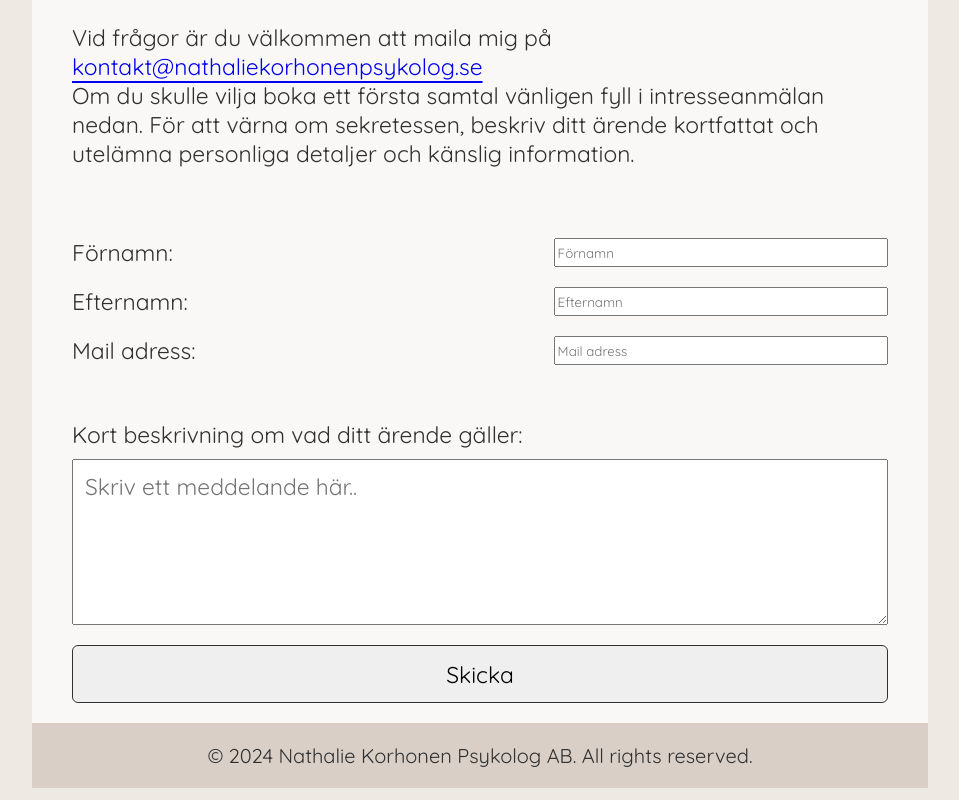
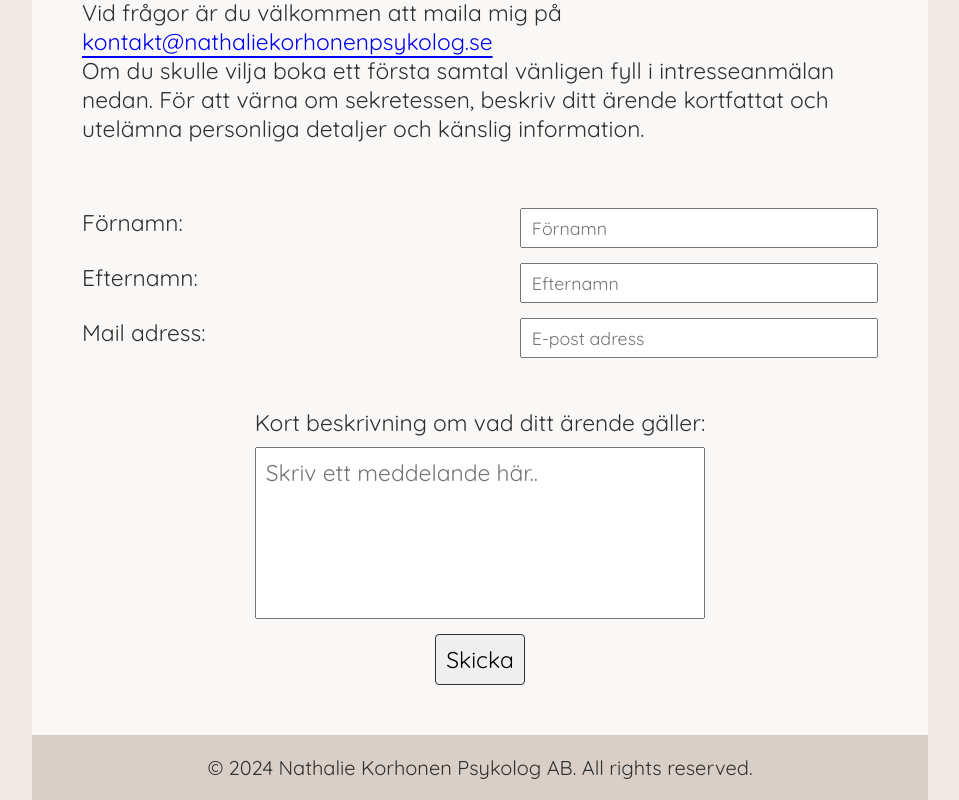
Before and after one commit to DzengiZp/nk-psykolog-ab, a Next.js app in the folder next/: page / in a window 1280 px wide. Shown: the part 3862-4662 px from the top of the page, without its empty margins (160-1119 px from the left). Built offline with nearby package versions, Linux system fonts and the light colour scheme.

Commit message:
Refactor form component to manage state and improve styling for responsiveness

```diff
--- a/next/src/app/page.module.css
+++ b/next/src/app/page.module.css
@@ -54,5 +54,4 @@
 .formSectionContainer {
 	color: var(--text-black);
 	gap: 2rem;
-	font-size: clamp(1.8rem, 1vw + 1rem, 2.6rem);
 }
--- a/next/src/components/form/Form.tsx
+++ b/next/src/components/form/Form.tsx
@@ -1,11 +1,41 @@
 'use client';
 
-import React from 'react';
+import React, { ChangeEvent, useState } from 'react';
 import styles from './form.module.css';
 
+type FormInputInformation = {
+	firstName: string;
+	lastName: string;
+	emailAddress: string;
+	message: string;
+};
+
 export default function Form() {
+	const [formInformation, setFormInformation] = useState<FormInputInformation>({
+		firstName: '',
+		lastName: '',
+		emailAddress: '',
+		message: '',
+	});
+
+	function handleFormInformation(event: ChangeEvent<HTMLInputElement> | ChangeEvent<HTMLTextAreaElement>) {
+		const { name, value } = event.target;
+
+		setFormInformation(previous => ({
+			...previous,
+			[name]: value,
+		}));
+	}
+
 	function handleSubmit(event: React.SyntheticEvent<HTMLFormElement>) {
 		event.preventDefault();
+
+		setFormInformation({
+			firstName: '',
+			lastName: '',
+			emailAddress: '',
+			message: '',
+		});
 	}
 
 	return (
@@ -34,6 +64,10 @@ export default function Form() {
 					<input
 						className={styles.firstNameInput}
 						type='text'
+						name='firstName'
+						id='firstName'
+						value={formInformation.firstName}
+						onChange={handleFormInformation}
 						placeholder='Förnamn'
 					/>
 				</div>
@@ -46,6 +80,10 @@ export default function Form() {
 					<input
 						className={styles.lastNameInput}
 						type='text'
+						name='lastName'
+						id='lastName'
+						value={formInformation.lastName}
+						onChange={handleFormInformation}
 						placeholder='Efternamn'
 					/>
 				</div>
@@ -58,7 +96,11 @@ export default function Form() {
 					<input
 						className={styles.emailInput}
 						type='text'
-						placeholder='Mail adress'
+						name='emailAddress'
+						id='emailAddress'
+						value={formInformation.emailAddress}
+						onChange={handleFormInformation}
+						placeholder='E-post adress'
 					/>
 				</div>
 				<div className={styles.messageWrapper}>
@@ -69,8 +111,11 @@ export default function Form() {
 					</label>
 					<textarea
 						className={styles.messageInput}
+						name='message'
+						id='message'
+						value={formInformation.message}
+						onChange={handleFormInformation}
 						placeholder='Skriv ett meddelande här..'
-            rows={10}
 					/>
 				</div>
 				<div className={styles.buttonContainer}>
--- a/next/src/components/form/form.module.css
+++ b/next/src/components/form/form.module.css
@@ -1,21 +1,62 @@
-.formWrapper {
-  display: flex;
-  flex-direction: column;
-  justify-content: center;
-  align-items: center;
-  padding: 2rem 4rem;
-}
-
 .formContainer {
 	display: flex;
 	flex-direction: column;
-	justify-content: center;
-	gap: 2rem;
-  overflow-wrap: break-word;
+	gap: 1.5rem;
+	font-size: clamp(1.6rem, 1vw + 1rem, 2.6rem);
+	padding: 0 1rem;
+  margin-bottom: 5rem;
+}
+
+@media (min-width: 768px) {
+  .formContainer {
+    padding: 0 6rem;
+  }
+}
+
+@media (min-width: 768px) {
+  .formContainer {
+    padding: 0 4rem;
+  }
+}
+
+@media (min-width: 1024px) {
+  .formContainer {
+    padding: 0 5rem;
+  }
+}
+
+@media (min-width: 1280) {
+  .formContainer {
+    padding: 0 6rem;
+  }
+}
+
+
+.formContainer > div > input {
+	width: 45%;
+	min-height: 3rem;
+	font-size: clamp(1.2rem, 1vw + 0.5rem, 2.2rem);
+  box-sizing: border-box;
+  padding: 0 0.5rem;
+}
+.formContainer > div > input::placeholder {
+	font-size: clamp(1.2rem, 1vw + 0.5rem, 2.2rem);
+}
+
+@media (min-width: 1024px) {
+	.formContainer > div > input {
+		width: 45%;
+		min-height: 4rem;
+    padding: 0 1rem;
+	}
+	.formContainer > div > input::placeholder {
+		font-size: clamp(1.2rem, 1vw + 0.5rem, 2.2rem);
+	}
 }
 
 .formParagraph {
 	margin-bottom: 5rem;
+	overflow-wrap: break-word;
 }
 
 .mailAddress {
@@ -27,12 +68,8 @@
 	justify-content: space-between;
 }
 
-.firstNameLabel {
-}
-
 .firstNameInput {
 	font-family: 'Quicksand';
-	width: 40%;
 }
 
 .lastNameWrapper {
@@ -40,12 +77,8 @@
 	justify-content: space-between;
 }
 
-.lastNameLabel {
-}
-
 .lastNameInput {
 	font-family: 'Quicksand';
-	width: 40%;
 }
 
 .emailWrapper {
@@ -54,20 +87,15 @@
 	margin-bottom: 1rem;
 }
 
-.emailLabel {
-}
-
 .emailInput {
 	font-family: 'Quicksand';
-	width: 40%;
 }
 
 .messageWrapper {
 	display: flex;
 	flex-direction: column;
-	width: 100%;
 	margin: 0 auto;
-  padding-top: 2.5rem;
+	padding-top: 2.5rem;
 }
 
 .messageLabel {
@@ -76,25 +104,40 @@
 
 .messageInput {
 	font-family: 'Quicksand';
-  /* resize: none; */
+	min-height: 10rem;
+	resize: none;
+  padding: 0.5rem;
+  font-size: clamp(1.6rem, 1vw + 1rem, 2.6rem);
 }
 
 .messageInput::placeholder {
-	font-size: clamp(1.8rem, 1vw + 1rem, 2.6rem);
-	padding: 1rem;
+	/* font-size: clamp(1.6rem, 1vw + 1rem, 2.6rem); */
+
+}
+
+@media (min-width: 1024px) {
+	.messageInput {
+		font-family: 'Quicksand';
+		min-height: 15rem;
+		resize: none;
+    padding: 1rem;
+	}
+
+	.messageInput::placeholder {
+		font-size: clamp(1.6rem, 1vw + 1rem, 2.6rem);
+	}
 }
 
 .buttonContainer {
 	display: flex;
 	justify-content: center;
+	align-items: center;
 }
 
 .formButton {
 	font-size: clamp(1.8rem, 1vw + 1rem, 2.6rem);
 	font-family: 'Quicksand';
-	width: 100%;
-  aspect-ratio: 15/1;
-	border-radius: 6px;
+	border-radius: 4px;
+  padding: 1rem;
 	border: 0.5px solid #303030;
-	cursor: pointer;
 }
```
